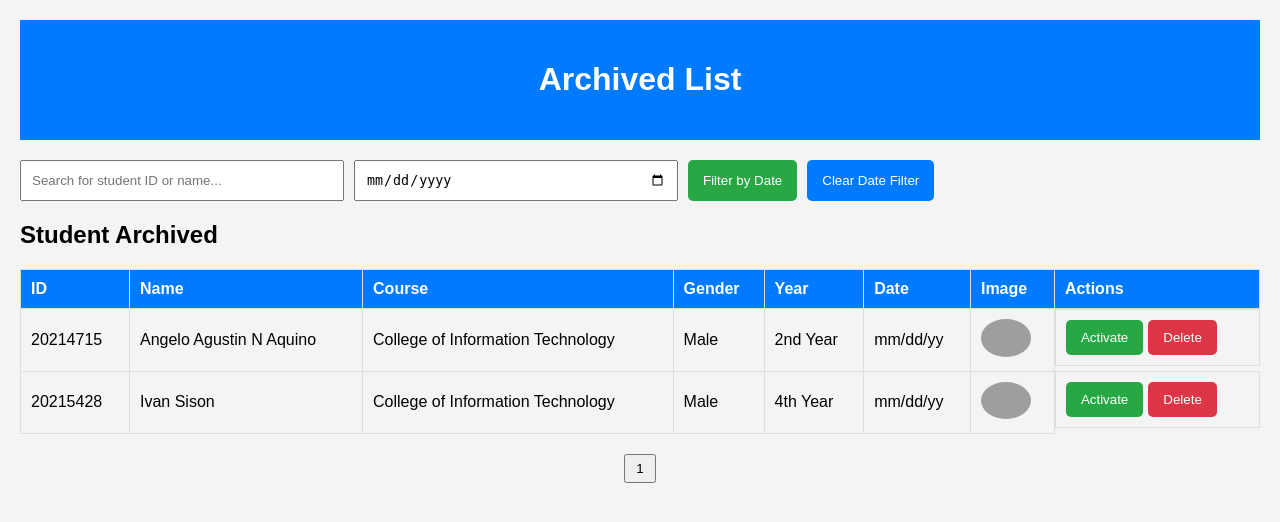
After one commit to vaniii07/face-recognition, a Flask app: template app/templates/archived.html in a window 1280 px wide. The commit adds this page. Shown: the top 522 px of the page. Run offline with Flask 3, Linux system fonts and the light colour scheme; the template is opened without the code that fills it, so the values that code supplies are empty; grey boxes are pictures that could not be loaded.

Commit message:
archived

```diff
--- /dev/null
+++ b/app/templates/archived.html
@@ -0,0 +1,247 @@
+<!DOCTYPE html>
+<html lang="en">
+<head>
+    <meta charset="UTF-8">
+    <meta name="viewport" content="width=device-width, initial-scale=1.0">
+    <title>Archived Students</title>
+    <link rel="stylesheet" href="https://cdnjs.cloudflare.com/ajax/libs/font-awesome/5.15.4/css/all.min.css">
+    <style>
+        body {
+            font-family: Arial, sans-serif;
+            background-color: #f4f4f4;
+            margin: 0;
+            padding: 20px;
+        }
+        .header {
+            background-color: #007bff;
+            color: white;
+            padding: 20px;
+            text-align: center;
+        }
+        .search-container {
+            margin: 20px 0;
+            display: flex;
+            justify-content: flex-start;
+            gap: 10px;
+        }
+        .search-container input {
+            padding: 10px;
+            width: 300px;
+        }
+        .search-container button {
+            padding: 10px 15px;
+        }
+        .button {
+            padding: 10px 15px;
+            background-color: #28a745;
+            color: white;
+            border: none;
+            cursor: pointer;
+            border-radius: 5px;
+        }
+        .button.secondary {
+            background-color: #007bff;
+        }
+        table {
+            width: 100%;
+            border-collapse: collapse;
+            margin-top: 20px;
+        }
+        th, td {
+            border: 1px solid #ddd;
+            padding: 10px;
+            text-align: left;
+        }
+        th {
+            background-color: #007bff;
+            color: white;
+        }
+        .action-buttons {
+            display: flex;
+            gap: 5px;
+        }
+        img {
+            width: 50px;
+            height: auto;
+            border-radius: 50%;
+        }
+        .button.danger {
+            background-color: #dc3545; /* Bootstrap danger color */
+        }
+        .pagination {
+            margin-top: 20px;
+            display: flex;
+            justify-content: center;
+            align-items: center;
+        }
+        .pagination button {
+            margin: 0 5px;
+            padding: 5px 10px;
+        }
+    </style>
+</head>
+<body>
+    <div class="header">
+        <h1>Archived List</h1>
+    </div>
+
+    <div class="search-container">
+        <input type="text" id="searchInput" placeholder="Search for student ID or name..." onkeyup="filterTable()">
+        <input type="date" id="dateInput" placeholder="Filter by date">
+        <button class="button" onclick="filterByDate()">Filter by Date</button>
+        <button class="button secondary" onclick="clearDateFilter()">Clear Date Filter</button>
+    </div>
+
+    <h2>Student Archived</h2>
+    <table id="studentTable">
+        <thead>
+            <tr>
+                <th>ID</th>
+                <th>Name</th>
+                <th>Course</th>
+                <th>Gender</th>
+                <th>Year</th>
+                <th>Date</th>
+                <th>Image</th>
+                <th>Actions</th>
+            </tr>
+        </thead>
+        <tbody>
+            <tr>
+                <td>20214715</td>
+                <td>Angelo Agustin N Aquino</td>
+                <td>College of Information Technology</td>
+                <td>Male</td>
+                <td>2nd Year</td>
+                <td>mm/dd/yy</td>
+                <td><img src="path/to/image.jpg" alt="Angelo Agustin N Aquino"></td>
+                <td class="action-buttons">
+                    <button class="button">Activate</button>
+                    <button class="button danger">Delete</button>
+                </td>
+            </tr>
+            <tr>
+                <td>20215428</td>
+                <td>Ivan Sison</td>
+                <td>College of Information Technology</td>
+                <td>Male</td>
+                <td>4th Year</td>
+                <td>mm/dd/yy</td>
+                <td><img src="path/to/image.jpg" alt="Ivan Sison"></td>
+                <td class="action-buttons">
+                    <button class="button">Activate</button>
+                    <button class="button danger">Delete</button>
+                </td>
+            </tr>
+            <!-- More entries can be added here -->
+        </tbody>
+    </table>
+
+    <div class="pagination" id="pagination"></div>
+
+    <script>
+        const rowsPerPage = 10;
+        let currentPage = 1;
+
+        function filterTable() {
+            const input = document.getElementById('searchInput').value.toLowerCase();
+            const table = document.getElementById('studentTable');
+            const rows = table.getElementsByTagName('tr');
+            let filteredRows = [];
+
+            for (let i = 1; i < rows.length; i++) {
+                const cells = rows[i].getElementsByTagName('td');
+                const id = cells[0].textContent.toLowerCase();
+                const name = cells[1].textContent.toLowerCase();
+
+                if (id.includes(input) || name.includes(input)) {
+                    filteredRows.push(rows[i]);
+                }
+            }
+
+            displayRows(filteredRows);
+        }
+
+        function displayRows(rows) {
+            const tableBody = document.getElementById('studentTable').getElementsByTagName('tbody')[0];
+            tableBody.innerHTML = '';
+
+            const start = (currentPage - 1) * rowsPerPage;
+            const end = start + rowsPerPage;
+            const paginatedRows = rows.slice(start, end);
+
+            paginatedRows.forEach(row => {
+                tableBody.appendChild(row);
+            });
+
+            setupPagination(rows.length);
+        }
+
+        function setupPagination(totalRows) {
+            const pagination = document.getElementById('pagination');
+            pagination.innerHTML = '';
+
+            const totalPages = Math.ceil(totalRows / rowsPerPage);
+
+            // Show Previous button only if not on the first page
+            if (currentPage > 1) {
+                const prevButton = document.createElement('button');
+                prevButton.textContent = 'Previous';
+                prevButton.onclick = () => {
+                    currentPage--;
+                    filterTable();
+                };
+                pagination.appendChild(prevButton);
+            }
+
+            // Show page numbers
+            for (let i = 1; i <= totalPages; i++) {
+                const button = document.createElement('button');
+                button.textContent = i;
+                button.onclick = () => {
+                    currentPage = i;
+                    filterTable();
+                };
+                pagination.appendChild(button);
+            }
+
+            // Show Next button only if not on the last page
+            if (currentPage < totalPages) {
+                const nextButton = document.createElement('button');
+                nextButton.textContent = 'Next';
+                nextButton.onclick = () => {
+                    currentPage++;
+                    filterTable();
+                };
+                pagination.appendChild(nextButton);
+            }
+        }
+
+        function filterByDate() {
+            const dateInput = document.getElementById('dateInput').value;
+            const table = document.getElementById('studentTable');
+            const rows = table.getElementsByTagName('tr');
+            let filteredRows = [];
+
+            for (let i = 1; i < rows.length; i++) {
+                const cells = rows[i].getElementsByTagName('td');
+                const date = cells[5].textContent; // Assuming the date is in the 6th column
+
+                if (date === dateInput) {
+                    filteredRows.push(rows[i]);
+                }
+            }
+
+            displayRows(filteredRows);
+        }
+
+        function clearDateFilter() {
+            document.getElementById('dateInput').value = '';
+            filterTable(); // Reset to original filter
+        }
+
+        // Initial display
+        filterTable();
+    </script>
+</body>
+</html>
```
Also changed, not shown: app/static/index.css (+17 -0 lines), app/templates/index.html (+11 -2 lines), app/templates/sidebar.html (+7 -0 lines).
